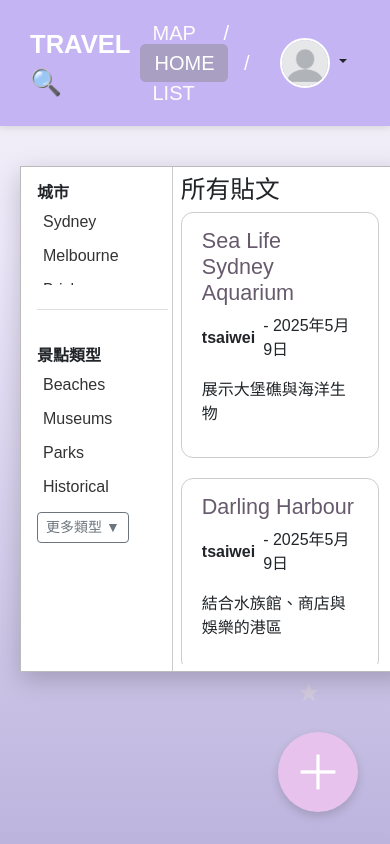
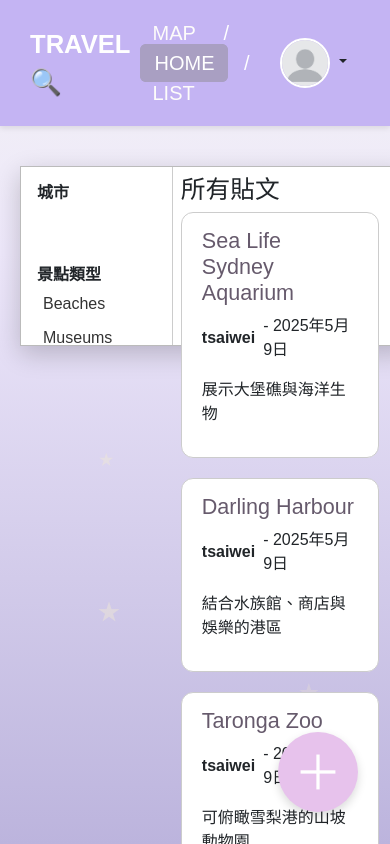
Before and after one commit to Tsaiwei-hsu/sa_Travel_Forum, a Django app: page /posts/ in a window 390 px wide. Run offline with Django 5.2, Linux system fonts and the light colour scheme; data comes from the database, SQL or seed files in the repository.

Commit message:
“頁面美化”

```diff
--- a/places/templates/posts/category_index.html
+++ b/places/templates/posts/category_index.html
@@ -12,7 +12,7 @@
     padding: 2.5rem 3rem;
     color: #333;
     max-width: 720px;
-    margin: 80px auto 0;
+    margin: 40px auto 0; /* 往上移動 */
     box-shadow: 0 6px 18px rgba(0, 0, 0, 0.4);
     z-index: 1;
   }
@@ -49,7 +49,8 @@
     padding: 6px 12px;
     display: inline-block;
     border-radius: 6px;
-    font-size: 1.05rem;
+    font-size: 1.2rem; /* 字體放大 */
+    font-weight: 600;
   }
 
   .hover-wrapper a:hover {
--- a/places/templates/posts/city_list.html
+++ b/places/templates/posts/city_list.html
@@ -11,7 +11,7 @@
 
   .city-wrapper {
     max-width: 600px;
-    margin: 60px auto;
+    margin: 100px auto;
     background: #f8f4ff;
     border-radius: 20px;
     box-shadow: 0 8px 20px rgba(0,0,0,0.08);
@@ -36,7 +36,8 @@
     border-radius: 12px;
     color: #4b4b4b;
     text-decoration: none;
-    font-size: 1.05rem;
+    font-size: 1.2rem;
+    font-weight: 600;
     transition: background 0.2s, transform 0.2s;
     box-shadow: 0 2px 6px rgba(0,0,0,0.05);
   }
--- a/places/templates/posts/post_list.html
+++ b/places/templates/posts/post_list.html
@@ -11,12 +11,14 @@
   width: 100%;
   max-width: 1300px; /* 加寬 */
   min-width: 400px;
-  min-height: 600px;
   border: 1px solid #bbb;
   border-radius: 18px;
   background: #fff;
   box-sizing: border-box;
-  overflow: hidden;
+  min-height: 600px;
+  height: 600px;
+  max-height: 600px;
+  overflow: visible !important;
   display: flex;
   flex-direction: column;
   justify-content: flex-start;
@@ -24,17 +26,18 @@
 
 }
 
-  html, body {
+  body, html {
     height: 100%;
-    overflow: auto !important; /* 只允許 body 滾動，不讓 .frame 滾動 */
+    overflow: hidden !important; /* 禁止整個頁面滾動 */
   }
 
   @media (min-width: 1200px) {
     .frame {
       max-width: 1200px;
       min-width: 800px;
+      min-height: 600px;
       height: 600px;
-      aspect-ratio: 3/1;
+      max-height: 600px;
       margin: 40px auto 30px auto;
     }
   }
@@ -43,8 +46,9 @@
       max-width: 98vw;
       min-width: 0;
       width: 98vw;
+      min-height: 420px;
       height: 420px;
-      aspect-ratio: 2.5/1;
+      max-height: 420px;
       padding: 3vw 1vw; /* 內距再縮小 */
     }
   }
@@ -52,7 +56,7 @@
     .frame {
       min-height: 320px;
       height: 320px;
-      aspect-ratio: 2/1;
+      max-height: 320px;
       max-width: 100vw;
       min-width: 0;
       padding: 8px;
@@ -60,11 +64,15 @@
       margin: 20px 4px 20px 4px;
     }
     .main-content {
-      height: auto;
-      max-height: none;
+      overflow: visible !important;
+      height: auto !important;
+      max-height: none !important;
       padding: 6px 0 0 0;
     }
     .post-preview-list {
+      overflow: visible !important;
+      height: auto !important;
+      max-height: none !important;
       height: 100%;
       max-height: 100%;
     }
@@ -73,7 +81,7 @@
     .frame {
       min-height: 180px;
       height: 180px;
-      aspect-ratio: 1.5/1;
+      max-height: 180px;
       width: 100vw;
       min-width: 0;
       max-width: 100vw;
@@ -148,7 +156,7 @@
     min-height: 0;
     height: 100%;
     box-sizing: border-box;
-    overflow: hidden;
+    overflow: visible !important;
     padding: 10px 10px 10px 24px;
   }
 
@@ -228,9 +236,11 @@
   .post-preview-list {
     flex: 1 1 0%;
     min-height: 0;
-    overflow-y: auto;
+    overflow-y: auto !important;
     padding-right: 10px;
     box-sizing: border-box;
+    height: 100%;
+    max-height: 100%;
   }
 
   /* 側邊欄地點清單區塊（只針對地點） */
@@ -337,19 +347,18 @@
   }
   @media (max-width: 900px) {
     .frame {
-      min-height: 60vh;
-      max-width: 100vw;
-      min-width: 0;
-      padding: 8px;
-      border-radius: 10px;
       margin: 20px 4px 20px 4px;
     }
     .main-content {
-      height: auto;
-      max-height: none;
+      overflow: visible !important;
+      height: auto !important;
+      max-height: none !important;
       padding: 6px 0 0 0;
     }
     .post-preview-list {
+      overflow: visible !important;
+      height: auto !important;
+      max-height: none !important;
       height: 100%;
       max-height: 100%;
     }
@@ -359,7 +368,6 @@
       width: 100vw;
       min-width: 0;
       max-width: 100vw;
-      min-height: 60vh;
       margin: 0;
       border-radius: 0;
       padding: 0;
--- a/posts/templates/posts/base.html
+++ b/posts/templates/posts/base.html
@@ -77,16 +77,20 @@
       height: 100%;
       margin: 0;
       padding: 0;
+      overflow-y: auto;
+      overflow-x: hidden;
     }
 
     body {
       display: flex;
       flex-direction: column;
+      min-height: 100vh;
     }
 
     main {
       flex: 1;
       padding: 40px 20px;
+      overflow: visible;
     }
 
     .main-header {
@@ -163,6 +167,11 @@
     .post-horizontal {
       position: relative;
       z-index: 1;
+    }
+
+    .frame {
+      overflow: unset;
+      max-height: none;
     }
   </style>
 </head>
```
